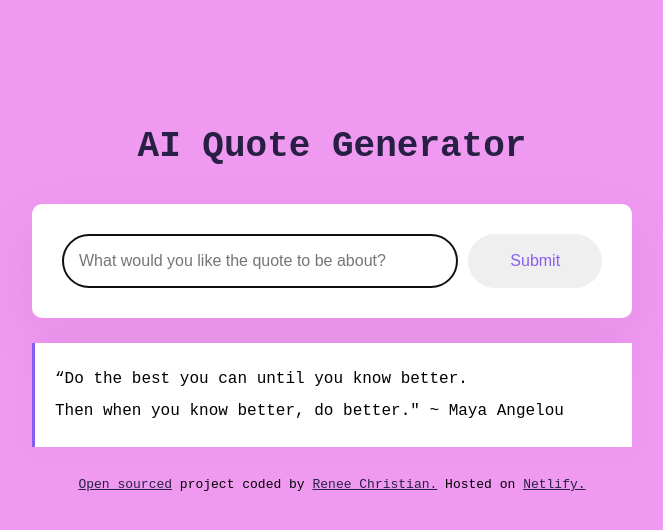
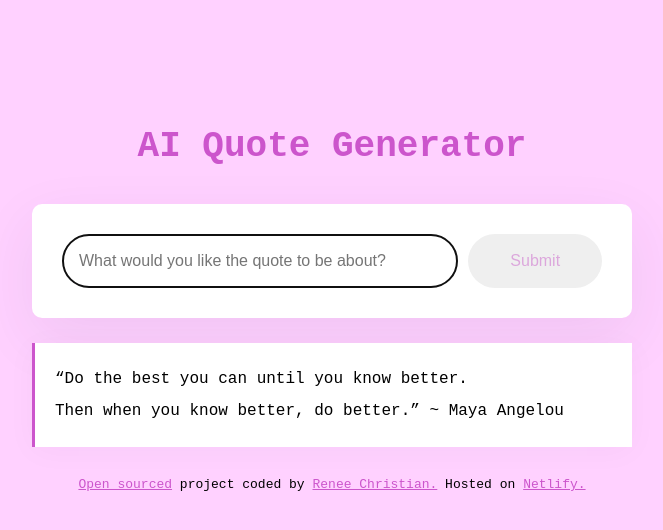
Before and after one commit to Rae40/quotes-generator, a plain HTML site: page index.html in a window 1280 px wide. Shown: the whole page, without its empty margins (308-971 px from the left). Drawn offline with Linux system fonts and the light colour scheme.

Commit message:
changed theme colors

```diff
--- a/index.html
+++ b/index.html
@@ -33,7 +33,7 @@
 “Do the best you can until you know better.
 <br />
 
-Then when you know better, do better." ~ Maya Angelou
+Then when you know better, do better.” ~ Maya Angelou
 
 </div>
 
--- a/src/style.css
+++ b/src/style.css
@@ -1,10 +1,10 @@
 body{
-  background-color:rgb(240, 153, 240);
+  background-color:#ffd1ff;
   font-family:'Courier New', Courier, monospace;
 }
 
 a {
-  color:#272044;
+  color:#cc55cc;
 }
 
 .container{
@@ -21,7 +21,7 @@ h1{
   font-weight: 800;
   font-size: 36px;
   line-height: 1.5;
-  color: #272044;
+  color: #cc55cc;
 }
 
 
@@ -52,7 +52,7 @@ margin-bottom: 25px;
   font-size: 16px;
   border-radius: 50px;
   line-height: 20px;
-  color: #885df1;
+  color: #dca7dc;
 }
 
 .quote{
@@ -60,7 +60,7 @@ margin-bottom: 25px;
   background-color: #ffff;
   padding: 20px;
   line-height: 2;
-  border-left: 3px solid #885df1;
+  border-left: 3px solid #cc55cc;
   box-shadow: 0px 4px 30px 0px rgba(39, 33, 66, 0.03);
 }
 
```
